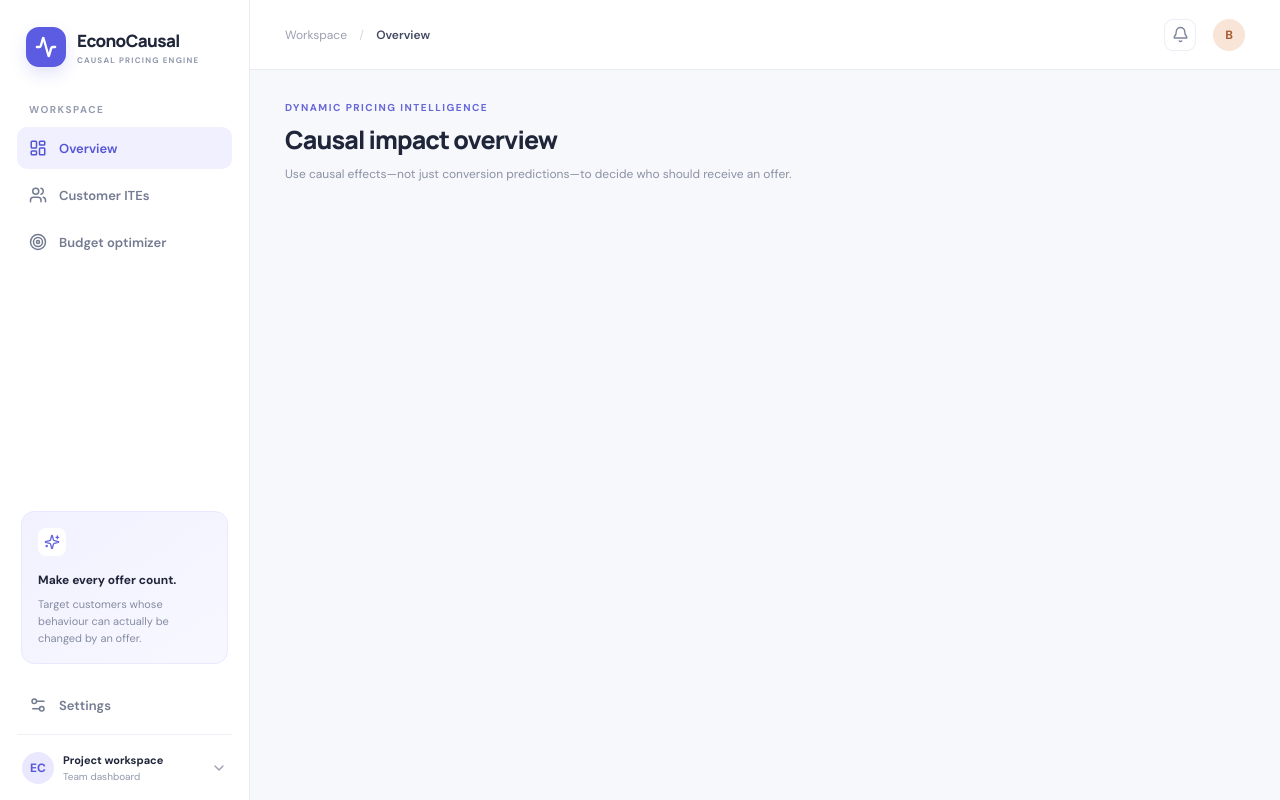
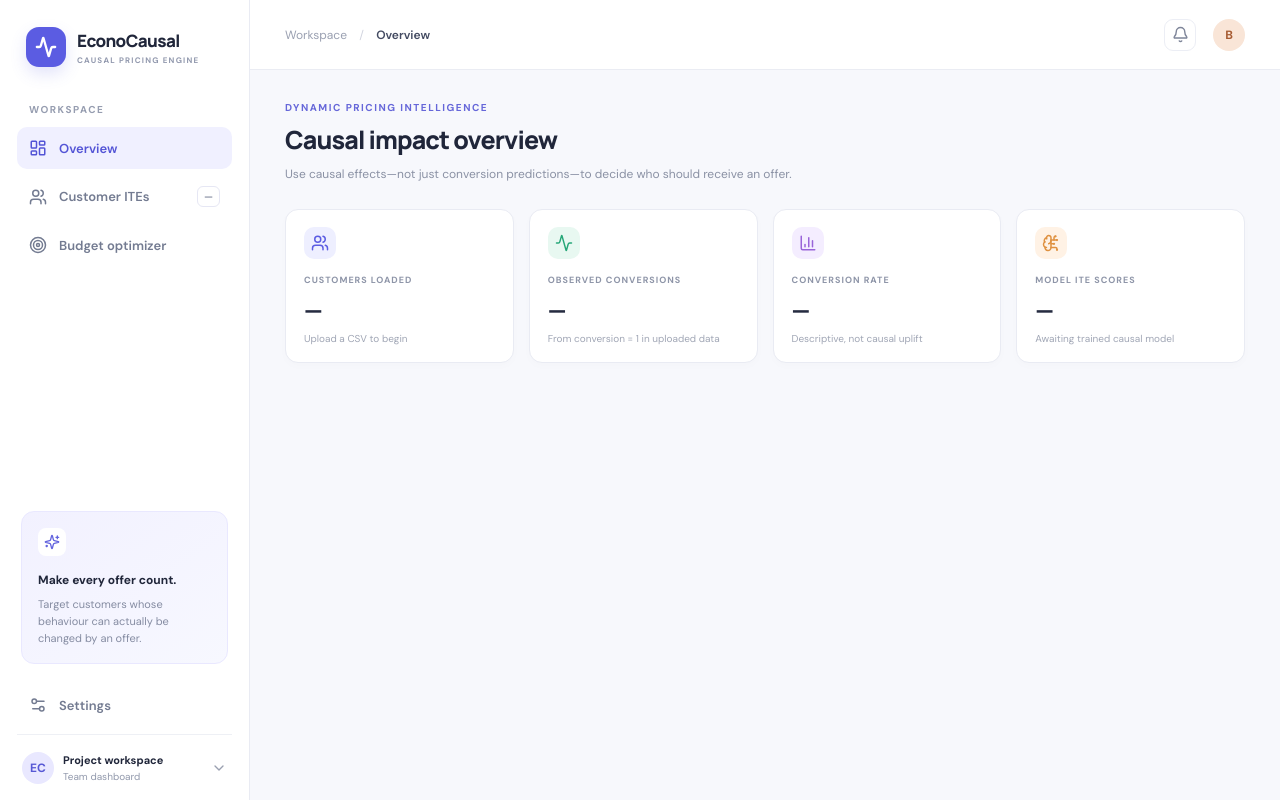
Before and after one commit to Rajesh-2285/econocausal, a React (Vite) app: page / in a window 1280 px wide. Built offline with nearby package versions, Linux system fonts and the light colour scheme.

Commit message:
feat(metrics): add high-level KPI metric cards and summary components

```diff
--- a/src/App.jsx
+++ b/src/App.jsx
@@ -1,11 +1,31 @@
 import React, { useState } from 'react'
 import {
-  Activity, Bell, ChevronDown, LayoutDashboard,
-  Settings2, Sparkles, Target, Users
+  Activity, BarChart3, Bell, BrainCircuit, ChevronDown,
+  LayoutDashboard, Settings2, Sparkles, Target, Users
 } from 'lucide-react'
+
+function formatNumber(value) {
+  if (value === null || value === undefined || value === '' || !Number.isFinite(Number(value))) return '—'
+  return Number(value).toLocaleString(undefined, { maximumFractionDigits: 2 })
+}
+
+function Metric({ label, value, note, icon: Icon, tone = 'blue' }) {
+  return <div className="metric-card">
+    <div className={`metric-icon ${tone}`}><Icon size={18} /></div>
+    <div className="metric-label">{label}</div>
+    <div className="metric-value">{value}</div>
+    <div className="metric-note">{note}</div>
+  </div>
+}
 
 export default function App() {
   const [activeTab, setActiveTab] = useState('overview')
+  const [rows, setRows] = useState([])
+  const [fileName, setFileName] = useState('')
+
+  const conversions = null
+  const conversionRate = '—'
+  const customers = []
 
   return (
     <div className="app-shell">
@@ -17,7 +37,7 @@ export default function App() {
         <div className="workspace-label">WORKSPACE</div>
         <nav className="nav-list">
           <button className={`nav-item ${activeTab === 'overview' ? 'active' : ''}`} onClick={() => setActiveTab('overview')}><LayoutDashboard size={18} /> Overview</button>
-          <button className={`nav-item ${activeTab === 'customers' ? 'active' : ''}`} onClick={() => setActiveTab('customers')}><Users size={18} /> Customer ITEs</button>
+          <button className={`nav-item ${activeTab === 'customers' ? 'active' : ''}`} onClick={() => setActiveTab('customers')}><Users size={18} /> Customer ITEs <span className="nav-count">{customers.length || '—'}</span></button>
           <button className={`nav-item ${activeTab === 'optimization' ? 'active' : ''}`} onClick={() => setActiveTab('optimization')}><Target size={18} /> Budget optimizer</button>
         </nav>
         <div className="sidebar-bottom">
@@ -41,6 +61,13 @@ export default function App() {
             <div><div className="section-eyebrow">DYNAMIC PRICING INTELLIGENCE</div><h1>{activeTab === 'customers' ? 'Customer-level treatment effects' : activeTab === 'optimization' ? 'Budget optimization' : 'Causal impact overview'}</h1>
               <p className="subheading">Use causal effects—not just conversion predictions—to decide who should receive an offer.</p></div>
           </section>
+
+          <section className="metrics-grid">
+            <Metric label="CUSTOMERS LOADED" value={rows.length ? formatNumber(rows.length) : '—'} note={fileName || 'Upload a CSV to begin'} icon={Users} tone="blue" />
+            <Metric label="OBSERVED CONVERSIONS" value={conversions === null ? '—' : formatNumber(conversions)} note="From conversion = 1 in uploaded data" icon={Activity} tone="green" />
+            <Metric label="CONVERSION RATE" value={conversionRate} note="Descriptive, not causal uplift" icon={BarChart3} tone="purple" />
+            <Metric label="MODEL ITE SCORES" value={customers.length ? formatNumber(customers.length) : '—'} note={customers.length ? 'Received from model/API output' : 'Awaiting trained causal model'} icon={BrainCircuit} tone="orange" />
+          </section>
         </div>
       </main>
     </div>
```
